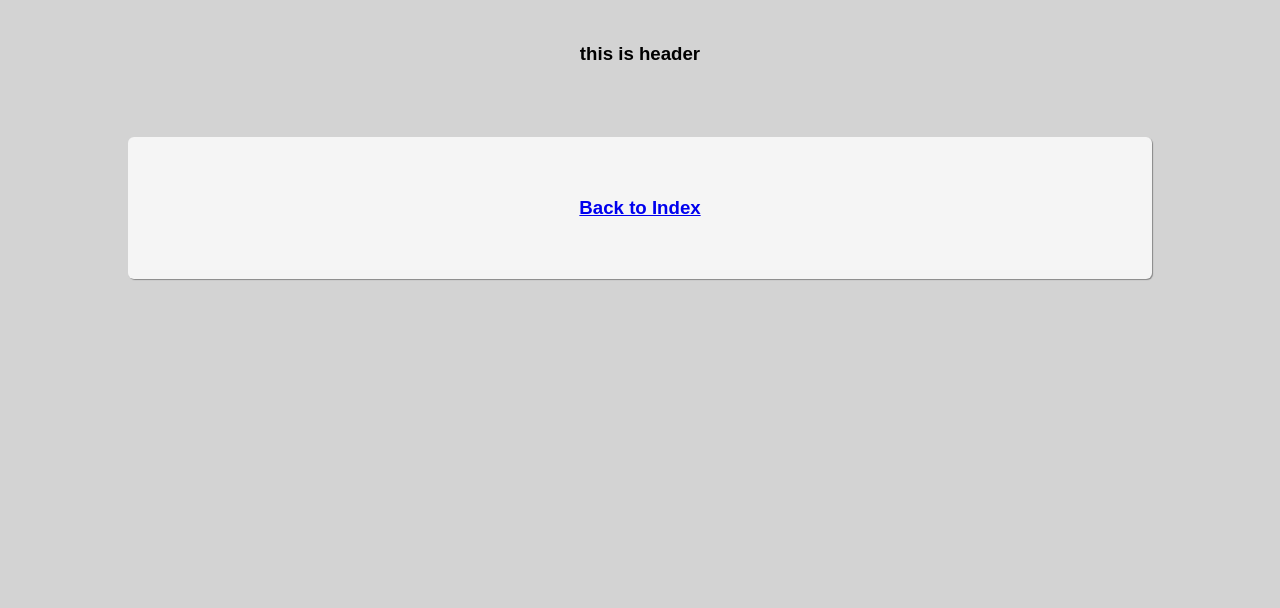
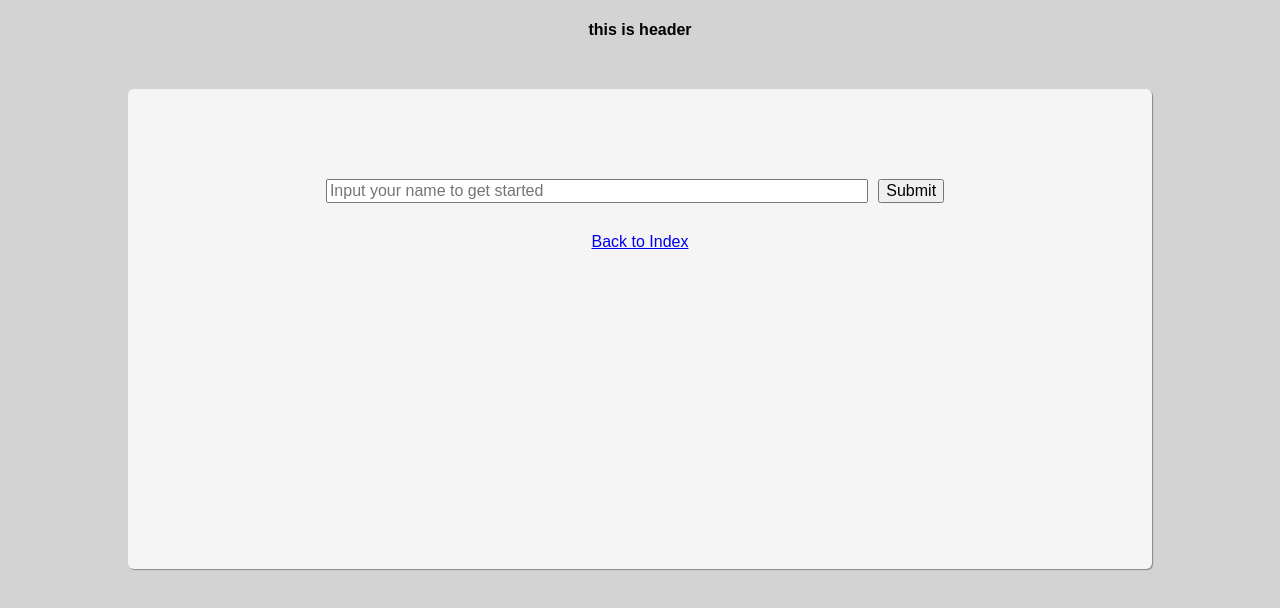
Before and after one commit to dylan-shao/react-assesssment, a React (Create React App) app: page / in a window 1280 px wide. Shown: the top 608 px of the page. Built offline with nearby package versions, Linux system fonts and the light colour scheme.

Commit message:
added form and actions

```diff
--- a/src/App.css
+++ b/src/App.css
@@ -1,8 +1,7 @@
  * {
   box-sizing: border-box;
   font-family: 'Source Sans Pro', sans-serif;
-  font-weight: bold;
-  font-size: 14pt;
+  font-size: 12pt;
 }
 
 
@@ -19,17 +18,30 @@ body {
 
 .common-header {
   text-align: center;
-  padding-top: 30px;
-  padding-bottom: 40px;
+  padding-top: 10px;
+  padding-bottom: 20px;
 }
 
 .home, .questions {
   box-sizing: border-box;
   background-color: whitesmoke;
-  width: 80%;
+  width: 80vw;
+  height: 60vh;
   text-align: center;
   margin: 20px auto;
   padding: 60px;
   border-radius: 6px;
   box-shadow: 1px 1px 1px 0 #888888;
 }
+
+.input-group {
+  margin: 20px 0px;
+}
+
+.form-control {
+  width: 60%;
+}
+
+.btn {
+  margin: 10px;
+}
--- a/src/App.js
+++ b/src/App.js
@@ -12,7 +12,7 @@ class App extends Component {
   render() {
     return (
       <div className="app">
-        <CommonHeader />
+        <Header />
         <main>
           <section className="content container">
             <Switch>
--- /dev/null
+++ b/src/actions/index.js
@@ -0,0 +1,8 @@
+export const USERNAME = 'USERNAME';
+
+export const saveUser = (name) =>{
+        return{
+            type: USERNAME,
+            value: name
+        };
+};
--- a/src/containers/Header.js
+++ b/src/containers/Header.js
@@ -5,6 +5,7 @@ import CommonHeader from '../components/CommonHeader';
 
 class Header extends Component {
 	shouldComponentUpdate(){
+		console.log(1111);
 		return true;
 	}
 
@@ -19,7 +20,7 @@ class Header extends Component {
 
 function mapStateToProps(state) {
 	return {
-
+		userName: state.userName
 	};
 }
 
--- a/src/containers/Home.js
+++ b/src/containers/Home.js
@@ -1,14 +1,43 @@
 import React, { Component } from 'react';
 import { Link } from 'react-router-dom';
+import { bindActionCreators } from 'redux';
+import  { connect } from 'react-redux';
+import { saveUser } from '../actions/index';
 
 class Home extends Component {
+
+	constructor(props) {
+		super(props);
+
+	}
+
+	onFormSubmit(event){
+		event.preventDefault();
+		this.props.saveUser(event.target.username.value);
+	}
+
 	render(){
 		return (
 			<div className="home">
-				<Link className="btn btn-primary" to="/">Back to Index</Link>
+				<form className="input-group" onSubmit={(e)=>this.onFormSubmit(e)}>
+					<input
+						name="username"
+						placeholder="Input your name to get started"
+						className="form-control"
+						onChange={this.props.saveUser}
+					/>
+					<span className="input-group-btn">
+						<button type="submit" className="btn btn-secondary">Submit</button>
+					</span>
+				</form>
+				<Link className="btn" to="/">Back to Index</Link>
 			</div>
 		);
 	}
 }
 
-export default Home;
+function mapDispatchToProps(dispatch) {
+	return bindActionCreators({saveUser}, dispatch);
+}
+
+export default connect(null, mapDispatchToProps)(Home);
--- a/src/reducers/reducerHeader.js
+++ b/src/reducers/reducerHeader.js
@@ -1,17 +1,9 @@
-
+import { USERNAME } from '../actions';
 export default function(state = {}, action) {
-    // switch (action.type) {
-    // 	case FETCH_POST:
-    // 		const post = action.payload.data;
-    // 		//es5
-    // 		// const newState = { ...state };
-    // 		// newState[post.id] = post;
-    // 		//below is equal to: Object.assign({}, state, {[post.id]: post})
-    // 		return {...state, [post.id]: post };
-    //     case FETCH_POSTS:
-    //     	return _.mapKeys(action.payload.data, 'id');
-    //     default:
-    //         return state;
-    // }
-    return state;
+    switch (action.type) {
+    	case USERNAME:
+    		return {...state, userName: action.value };
+        default:
+            return state;
+    }
 }
```
